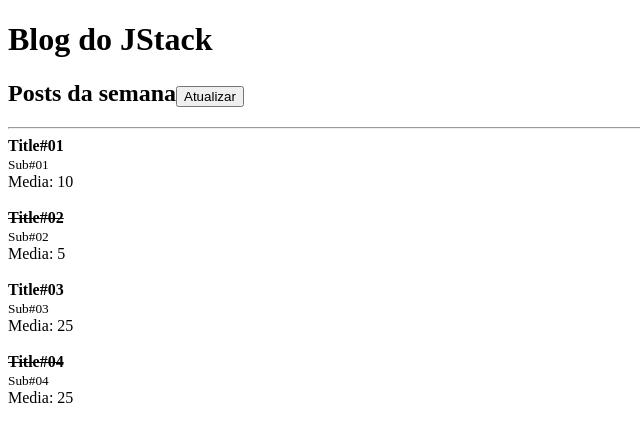
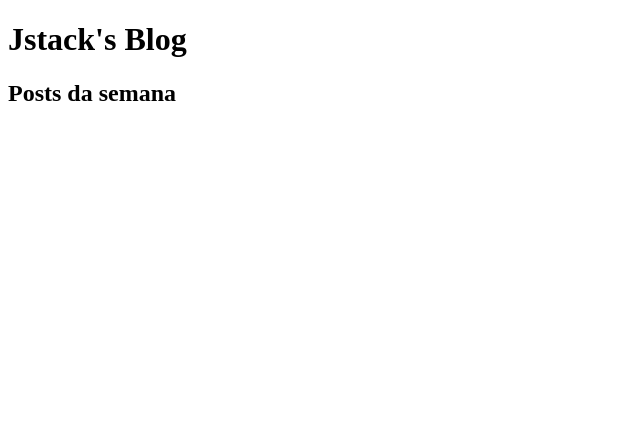
Before and after one commit to gabrielcaamargo/jstack, a React app in the folder reactFundamentos/: page / in a window 1280 px wide. Shown: the top 442 px of the page, without its empty margins (0-640 px from the left). Built offline with nearby package versions, Linux system fonts and the light colour scheme.

Commit message:
restarted course module

```diff
--- a/reactFundamentos/src/App.js
+++ b/reactFundamentos/src/App.js
@@ -1,51 +1,14 @@
-import React, { useState } from "react"
+import React from "react"
 
-import Post from './Post'
-import Header from './Header'
-
+const category = 'Posts da semana'
 
 function App(){
-
-  const [posts, setPosts] = useState([
-    { id: Math.random(), title: 'Title#01', subtitle: 'Sub#01', likes: 20, read: false },
-    { id: Math.random(), title: 'Title#02', subtitle: 'Sub#02', likes: 10, read: true },
-    { id: Math.random(), title: 'Title#03', subtitle: 'Sub#03', likes: 50, read: false },
-    { id: Math.random(), title: 'Title#04', subtitle: 'Sub#04', likes: 50, read: true },
-  ])
-
-  function handleRefresh(){
-    setTimeout(()=>{
-      setPosts( prevState =>[
-        ...prevState,
-        {
-          id: Math.random(),
-          title: `Title#0${prevState.length + 1}`,
-          subtitle: `Title#0${prevState.length + 1}`,
-          likes: 50,
-        }
-      ])
-    },500)
-  }
-
   return (
     <>
-    <Header title="Blog do JStack">
-      <h2>Posts da semana
-        <button onClick={handleRefresh}>Atualizar</button>
-      </h2>
-    </Header>
-
-    <hr />
-
-    {posts.map(post => (
-      <Post
-        key={post.id}
-        likes={post.likes}
-        post={post}
-      />
-    ))}
+      <h1>Jstack's Blog</h1>
+      <h2>{category}</h2>
     </>
-    )
+  )
 }
 
 export default App
--- a/reactFundamentos/src/Header.js
+++ /dev/null
@@ -1,21 +0,0 @@
-import React from "react";
-import propTypes from "prop-types";
-
-
-export default function Header (props){
-  return(
-    <>
-        <h1>{props.title}</h1>
-        {props.children}
-    </>
-  )
-}
-
-Header.propTypes = {
-  title: propTypes.string.isRequired,
-  children: propTypes.node.isRequired
-}
-
-Header.defaultProps = {
-  title: `JStack's Blog`,
-}
--- a/reactFundamentos/src/Post.js
+++ /dev/null
@@ -1,30 +0,0 @@
-import React from "react";
-import propTypes from "prop-types";
-
-export default function Post (props) {
-
-  return (
-    <>
-      <article>
-        <strong>
-          {props.post.read && <s>{props.post.title}</s>}
-          {!props.post.read && props.post.title}
-        </strong> <br />
-        <small>{props.post.subtitle}</small>
-        <br />
-         Media: {props.post.likes / 2}
-        </article>
-        <br />
-    </>
-  )
-}
-
-Post.propTypes = {
-
-  post: propTypes.shape({
-    title: propTypes.string.isRequired,
-    subtitle: propTypes.string.isRequired,
-    likes: propTypes.number.isRequired,
-    read: propTypes.bool.isRequired,
-  }).isRequired,
-}
```
